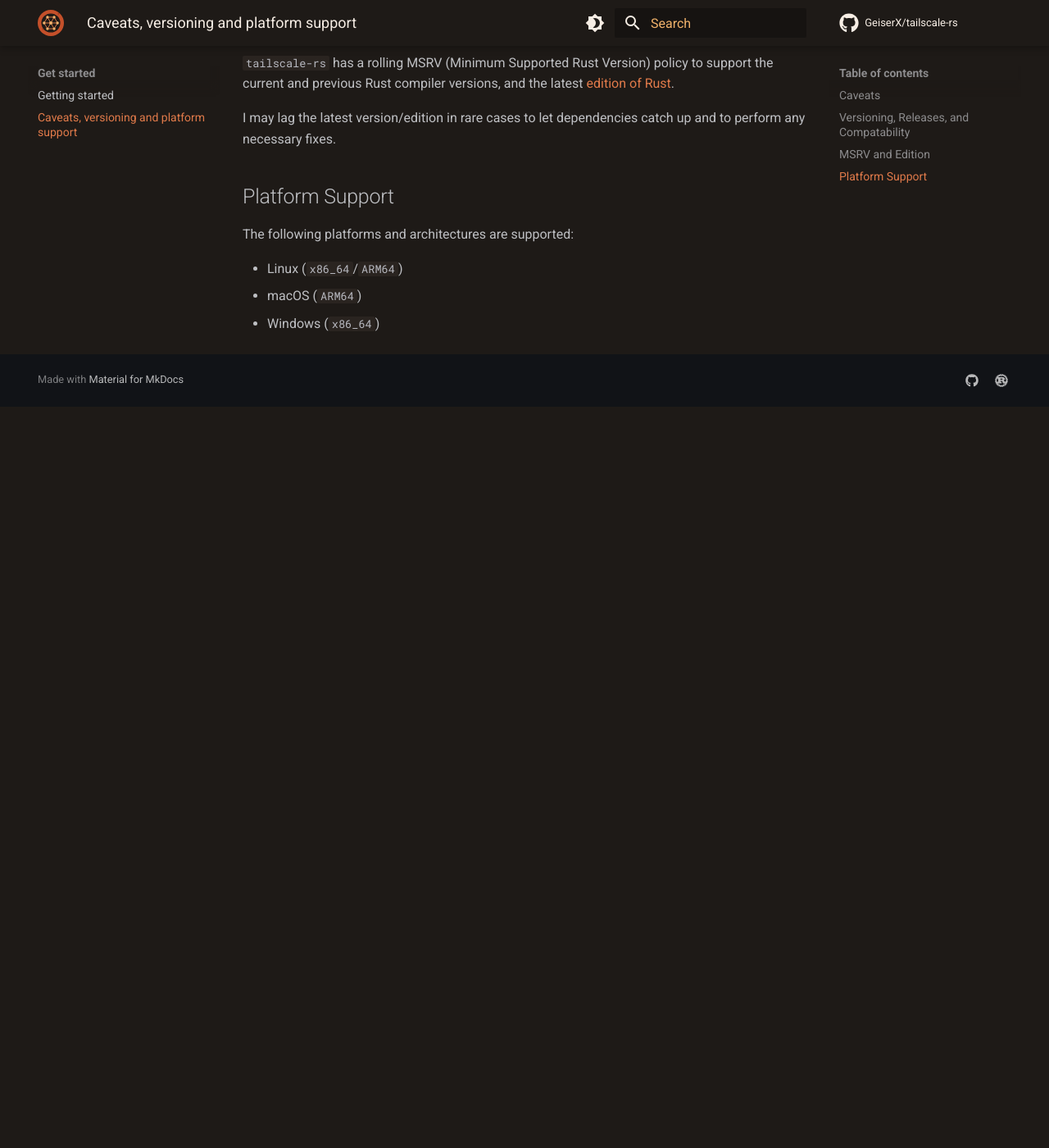
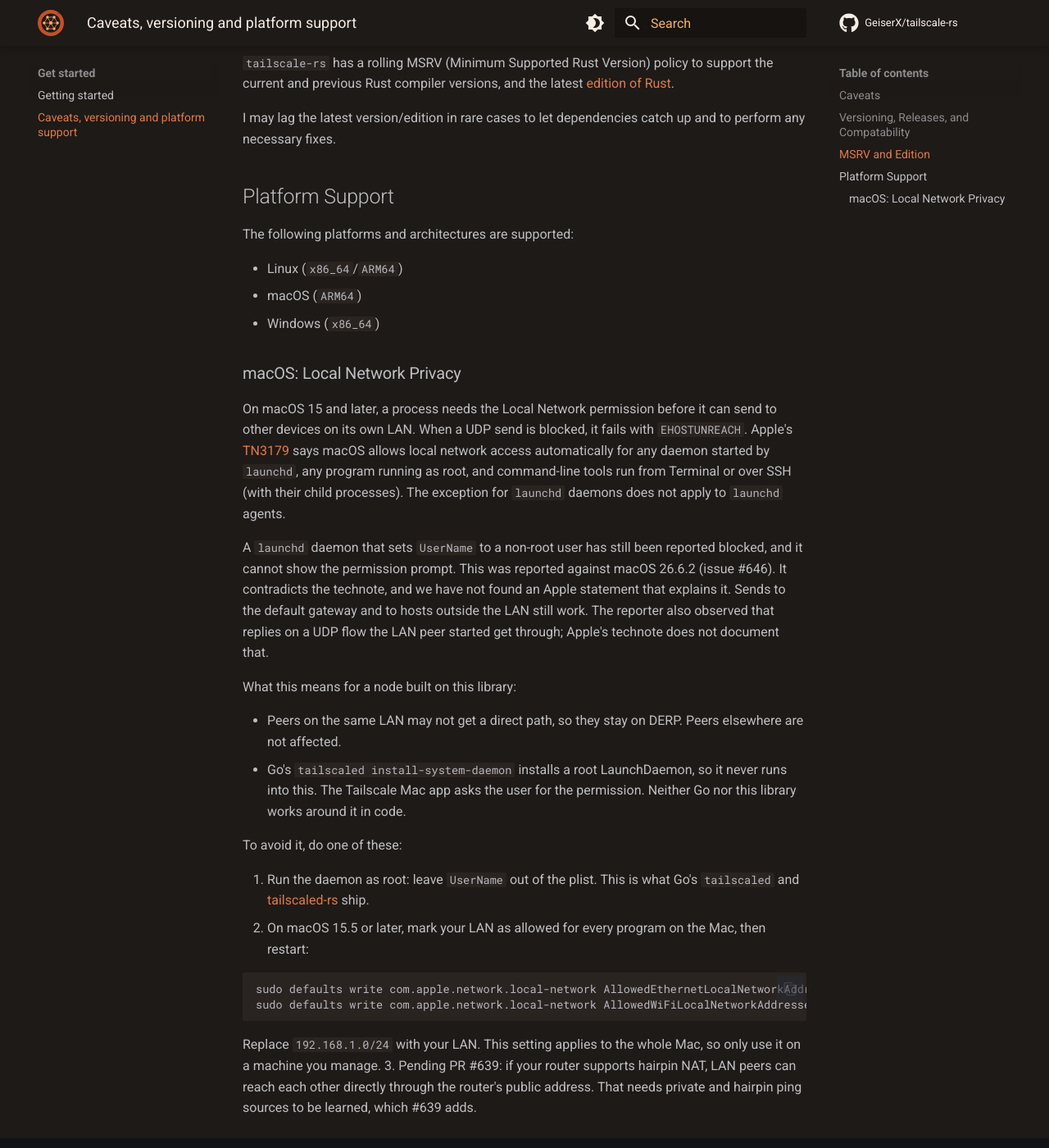
Before and after one commit to GeiserX/tailscale-rs, an MkDocs documentation site: the page built from docs/caveats.md, in a window 1280 px wide and 1400 px high, scrolled down 1091 px. Shown: the whole window at 82% size. Built offline with MkDocs 1.6.1 and Material for MkDocs 9.7.7, drawn with Linux system fonts in a browser that asks for light colours; comment, search, counter and statistics services are not loaded; before the commit the page ends 1587 px from its top, so only the background shows below that.

Commit message:
docs(caveats): warn that a non-root macOS daemon loses LAN direct paths (#648)
macOS Local Network Privacy blocks LAN sends from a launchd daemon that runs as a non-root user, so LAN peers fall back to DERP. Document the TN3179 rule, the reported block, and the three ways around it.

Fixes #646

````diff
--- a/docs/caveats.md
+++ b/docs/caveats.md
@@ -47,3 +47,43 @@
 - Linux (`x86_64`/`ARM64`)
 - macOS (`ARM64`)
 - Windows (`x86_64`)
+
+### macOS: Local Network Privacy
+
+On macOS 15 and later, a process needs the Local Network permission before it can send to other
+devices on its own LAN. When a UDP send is blocked, it fails with `EHOSTUNREACH`. Apple's
+[TN3179](https://developer.apple.com/documentation/technotes/tn3179-understanding-local-network-privacy)
+says macOS allows local network access automatically for any daemon started by `launchd`, any
+program running as root, and command-line tools run from Terminal or over SSH (with their child
+processes). The exception for `launchd` daemons does not apply to `launchd` agents.
+
+A `launchd` daemon that sets `UserName` to a non-root user has still been reported blocked, and it
+cannot show the permission prompt. This was reported against macOS 26.6.2 (issue #646). It
+contradicts the technote, and we have not found an Apple statement that explains it. Sends to the
+default gateway and to hosts outside the LAN still work. The reporter also observed that replies on
+a UDP flow the LAN peer started get through; Apple's technote does not document that.
+
+What this means for a node built on this library:
+
+- Peers on the same LAN may not get a direct path, so they stay on DERP. Peers elsewhere are not
+  affected.
+- Go's `tailscaled install-system-daemon` installs a root LaunchDaemon, so it never runs into this.
+  The Tailscale Mac app asks the user for the permission. Neither Go nor this library works around
+  it in code.
+
+To avoid it, do one of these:
+
+1. Run the daemon as root: leave `UserName` out of the plist. This is what Go's `tailscaled` and
+   [tailscaled-rs](https://github.com/GeiserX/tailscaled-rs) ship.
+2. On macOS 15.5 or later, mark your LAN as allowed for every program on the Mac, then restart:
+
+   ```bash
+   sudo defaults write com.apple.network.local-network AllowedEthernetLocalNetworkAddresses -array "192.168.1.0/24"
+   sudo defaults write com.apple.network.local-network AllowedWiFiLocalNetworkAddresses -array "192.168.1.0/24"
+   ```
+
+   Replace `192.168.1.0/24` with your LAN. This setting applies to the whole Mac, so only use it
+   on a machine you manage.
+3. Pending PR #639: if your router supports hairpin NAT, LAN peers can reach each other directly
+   through the router's public address. That needs private and hairpin ping sources to be learned,
+   which #639 adds.
````
